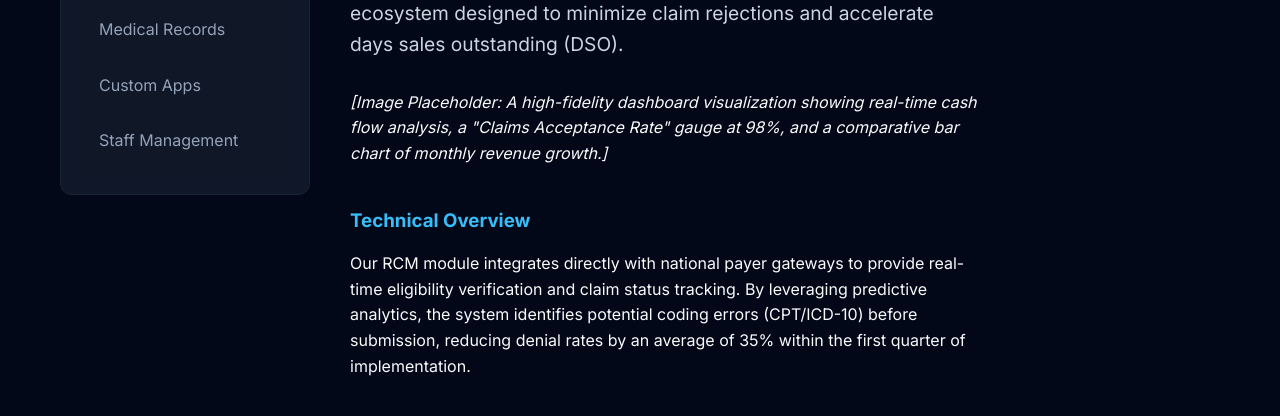
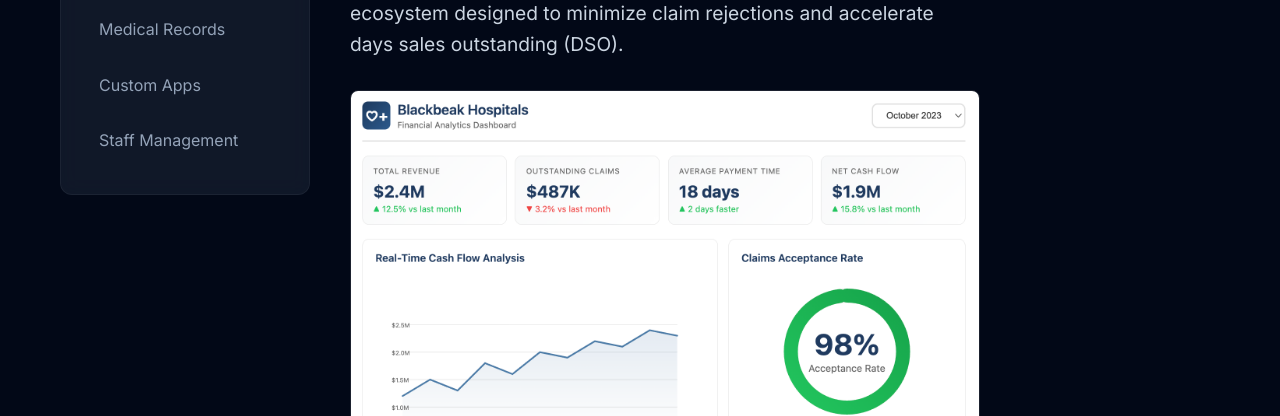
Before and after one commit to greyquill/Umami-TLabs, a plain HTML site: page services.html in a window 1280 px wide. Shown: the part 534-950 px from the top of the page. Drawn offline with Linux system fonts and the light colour scheme; a script that the page names is missing; a web font is replaced by a local one.

Commit message:
feat: Replace image placeholder with revenue cashflow dashboard image on services page

```diff
--- a/services.html
+++ b/services.html
@@ -124,10 +124,9 @@
                 <p class="lead">Optimize practice solvency with an automated, end-to-end financial ecosystem designed to
                     minimize claim rejections and accelerate days sales outstanding (DSO).</p>
 
-                <div class="image-placeholder-box">
-                    <p><em>[Image Placeholder: A high-fidelity dashboard visualization showing real-time cash flow
-                            analysis, a "Claims Acceptance Rate" gauge at 98%, and a comparative bar chart of monthly
-                            revenue growth.]</em></p>
+                <div class="image-box">
+                    <img src="assets/img/content/Revenue_cashflow_dashboard.png" alt="Revenue and Cash Flow Dashboard"
+                        style="width: 100%; border-radius: 8px; border: 1px solid rgba(255,255,255,0.1);">
                 </div>
 
                 <h3>Technical Overview</h3>
```
